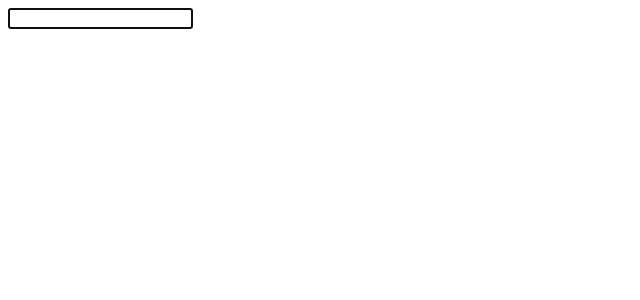
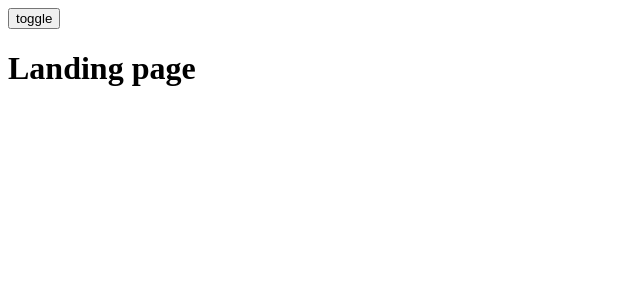
Before and after one commit to Hooseinsalari/React-tutorial, a React (Create React App) app in the folder first-app/: page / in a window 1280 px wide. Shown: the top 300 px of the page, without its empty margins (0-640 px from the left). Built offline with nearby package versions, Linux system fonts and the light colour scheme.

Commit message:
create a hook

```diff
--- a/first-app/src/App.js
+++ b/first-app/src/App.js
@@ -1,17 +1,14 @@
-import React, {useRef, useEffect} from 'react';
+import React, { useState } from 'react';
+import Landing from './components/Landing';
+import Login from './components/Login';
 
 const App = () => {
-
-  const input = useRef(null);
-
-  useEffect(() =>{
-    console.log(input.current.type);
-    input.current.focus();
-  }, [])
+  const [toggle, setToggle] = useState(true)
 
   return (
     <div>
-      <input ref={input} type="text"  />
+      <button onClick={() => setToggle(!toggle)}>toggle</button>
+      {toggle ? <Landing /> : <Login />}
     </div>
   );
 };
--- /dev/null
+++ b/first-app/src/components/Landing.js
@@ -0,0 +1,19 @@
+import React, {useEffect} from 'react';
+import useTitle from '../hooks/useTitle';
+
+const Landing = () => {
+
+    // useEffect(() => {
+    //     document.title = "Landing"
+    // }, [])
+
+    useTitle("Landing page (hook)")
+
+    return (
+        <div>
+            <h1>Landing page</h1>
+        </div>
+    );
+};
+
+export default Landing;
--- /dev/null
+++ b/first-app/src/components/Login.js
@@ -0,0 +1,19 @@
+import React, {useEffect} from 'react';
+import useTitle from '../hooks/useTitle';
+
+const Login = () => {
+
+    // useEffect(() => {
+    //     document.title = "Login"
+    // }, [])
+
+    useTitle("Login page (hook)")
+
+    return (
+        <div>
+            <h1>Login page</h1>
+        </div>
+    );
+};
+
+export default Login;
--- /dev/null
+++ b/first-app/src/hooks/useTitle.js
@@ -0,0 +1,9 @@
+import { useEffect } from "react";
+
+const useTitle = (title) => {
+    useEffect(() => {
+        document.title = title
+    }, [])
+};
+
+export default useTitle;
```
